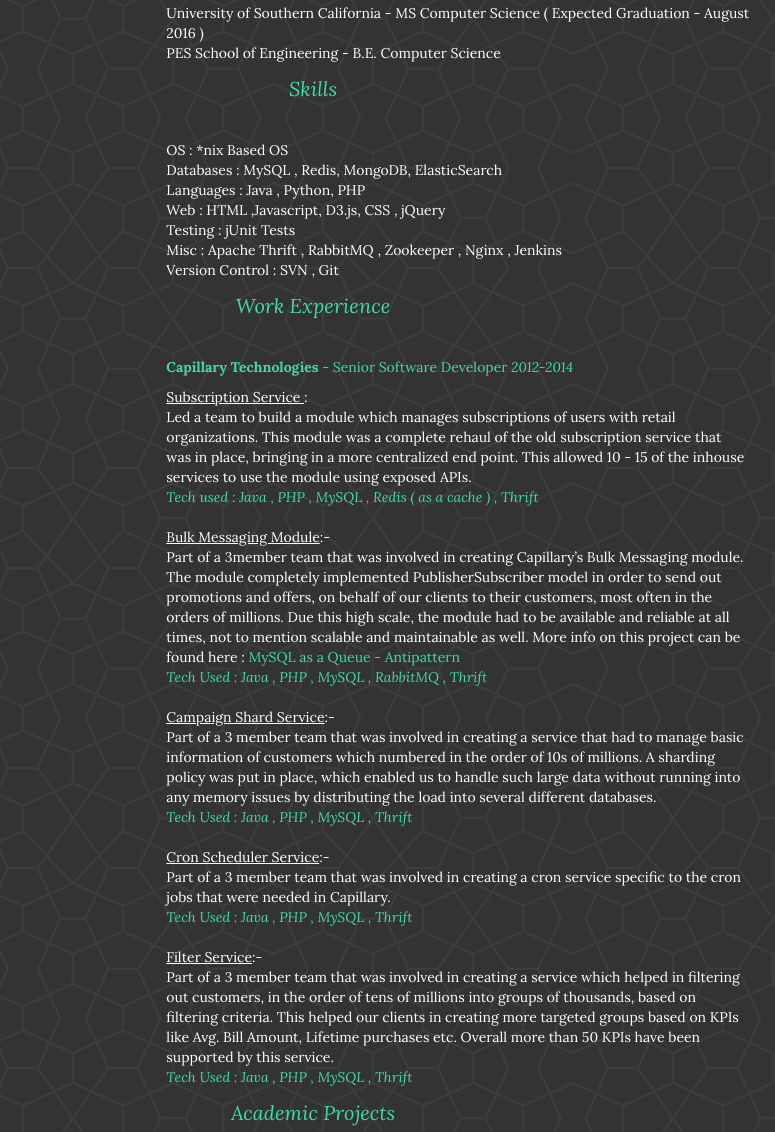
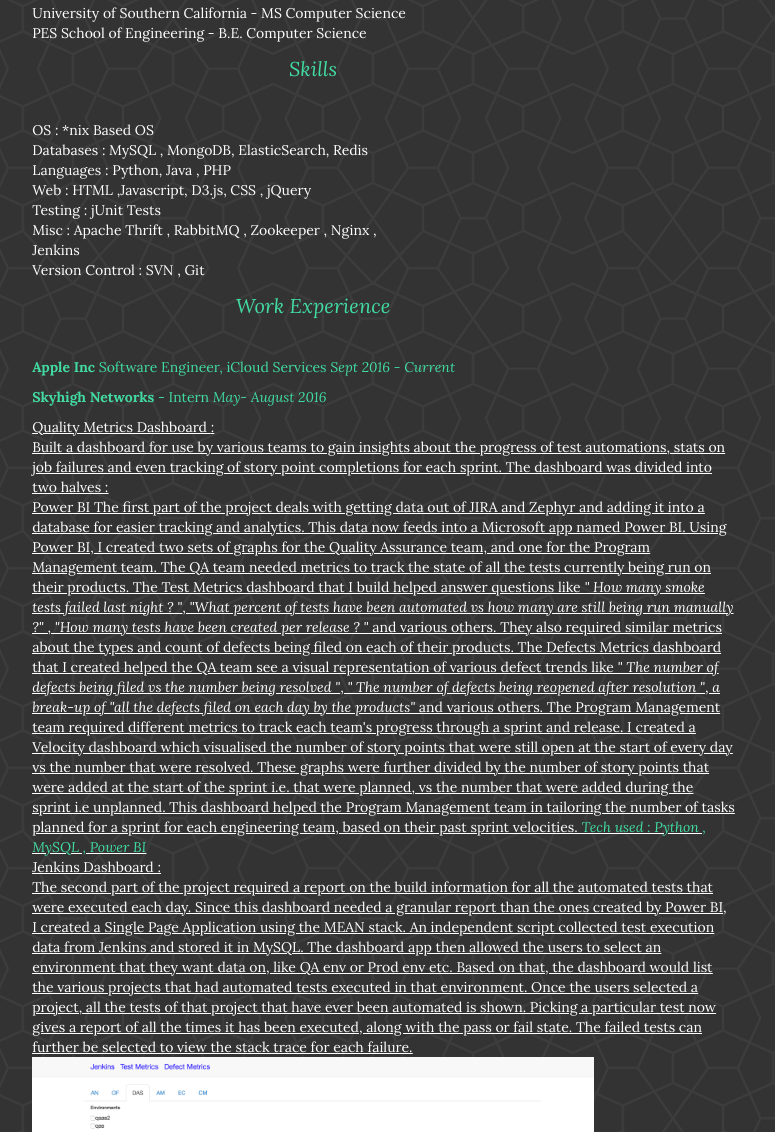
Before and after one commit to mahimams/mahimams.com, a plain HTML site: page index.html in a window 1280 px wide. Shown: the part 982-2114 px from the top of the page, without its empty margins (327-1102 px from the left). Drawn offline with Linux system fonts and the light colour scheme.

Commit message:
updated latest work ex

```diff
--- a/index.html
+++ b/index.html
@@ -84,21 +84,21 @@
     <!-- Resume Section -->
     <section id="resume" class="container resume-section text-center">
         <div class="row">
-            <div class="col-lg-8 col-lg-offset-2">
+            <div class="col-lg-12">
                 <h2>Resume</h2>
 		<div class="row">
 			<p> <i> Academic Qualifications </i> </p>
-			<ul >
-		   		<li> University of Southern California - MS Computer Science ( Expected Graduation - August 2016 )</li>
+			<ul class="col-lg-6 col-lg-offset-1">
+		   		<li> University of Southern California - MS Computer Science </li>
 		   		<li> PES School of Engineering - B.E. Computer Science </li>
 			</ul>
 		</div>
 		<div class="row">
 			<p> <i> Skills </i> </p>
-			<ul >
+			<ul class="col-lg-6 col-lg-offset-1">
 				<li> OS : *nix Based OS </li>
-				<li> Databases : MySQL , Redis, MongoDB, ElasticSearch </li>
-				<li> Languages : Java , Python, PHP </li>
+				<li> Databases : MySQL , MongoDB, ElasticSearch, Redis </li>
+				<li> Languages : Python, Java , PHP </li>
 				<li> Web : HTML ,Javascript, D3.js, CSS , jQuery </li>
 				<li> Testing : jUnit Tests </li>
 				<li> Misc : Apache Thrift , RabbitMQ , Zookeeper , Nginx , Jenkins </li>
@@ -107,63 +107,100 @@
 		</div>
 		<div class="row">
 			<p> <i> Work Experience </i> </p>
-			<ul style="color:#42dca3"> <li> <b> Capillary Technologies </b> -  Senior Software Developer  <i> 2012-2014 </i> </li> </ul>
-			<ul>
+            <ul style="color:#42dca3" class="col-lg-9 col-lg-offset-1" >
+                <li> <b> Apple Inc </b> Software Engineer, iCloud Services  <i> Sept 2016 - Current </i>
+                </li>
+            </ul>
+            <ul style="color:#42dca3" class="col-lg-9 col-lg-offset-1" >
+                <li> <b> Skyhigh Networks </b> -  Intern  <i> May- August 2016 </i> </li>
+            </ul>
+            <ul class="col-lg-9 col-lg-offset-1" >
+                <li> <u> Quality Metrics Dashboard <u>: </br>
+                    Built a dashboard for use by various teams to gain insights
+                    about the progress of test automations, stats on job failures and even
+                    tracking of story point completions for each sprint.
+                    The dashboard was divided into two halves : </br>
+                    <u> Power BI </u>
+                    The first part of the project deals with getting data out of JIRA and Zephyr and adding it into a database for easier tracking and analytics. This data now feeds into a Microsoft app named Power BI.
+                    Using Power BI, I created two sets of graphs for the Quality Assurance team, and one
+                    for the Program Management team.
+                    The QA team needed metrics to track the state of all the tests currently being run on their products. The Test Metrics dashboard that I build helped answer questions like
+                    <i>" How many smoke tests failed last night ? "</i>, <i>"What percent of tests have been automated vs how many are still being run manually ?" </i>, <i>"How many tests have been created per release ? "</i> and various others.
+                    They also required similar metrics about the types and count of defects being filed on each of their products. The Defects Metrics dashboard that I created helped the QA team
+                    see a visual representation of various defect trends like <i>" The number of defects being filed vs the number being resolved "</i>, <i>" The number of defects being reopened
+                    after resolution "</i>, <i> a break-up of "all the defects filed on each day by the products" </i> and various others.
+                    The Program Management team required different metrics to track each team's progress
+                    through a sprint and release. I created a Velocity dashboard which visualised the
+                    number of story points that were still open at the start of every day vs the number
+                    that were resolved. These graphs were further divided by the number of story points
+                    that were added at the start of the sprint i.e. that were planned, vs the number
+                    that were added during the sprint i.e unplanned.
+                    This dashboard helped the Program Management team in tailoring the number of tasks
+                    planned for a sprint for each engineering team, based on their past sprint velocities.
+
+                    <i style="color:#42dca3"> Tech used : Python ,  MySQL , Power BI </i> </br>
+
+                    <u> Jenkins Dashboard </u> : </br>
+                    The second part of the project required a report on the build information for
+                    all the automated tests that were executed each day. Since this dashboard needed
+                    a granular report than the ones created by Power BI, I created a Single Page Application
+                    using the MEAN stack.
+                    An independent script collected test execution data from Jenkins and stored it in MySQL.
+                    The dashboard app then allowed the users to select an environment that they want data on, like QA env or Prod env etc. Based on that, the dashboard would list the various projects that had automated tests executed in that environment. Once the users selected a project,
+                    all the tests of that project that have ever been automated is shown. Picking a particular test now gives a report of all the times it has been executed, along with the
+                    pass or fail state. The failed tests can further be selected to view the stack trace for each failure.
+                    <br/>
+                    <img src="img/Quality-1.png" height="80%" width="80%"/>
+                    <br/><br/>
+                    <img src="img/Quality-2.png" height="80%" width="80%"/>
+                    <br/><br/>
+                    <img src="img/Quality-3.png" height="80%" width="80%"/>
+                    <br/><br/>
+                    <img src="img/Quality-4.png" height="80%" width="80%"/>
+                    <br/><br/>
+                    <img src="img/Quality-5.png" height="80%" width="80%"/>
+
+			<ul style="color:#42dca3" class="col-lg-9 col-lg-offset-1" >
+                <li> <b> Capillary Technologies </b> -  Senior Software Developer  <i> 2012-2014 </i> </li>
+            </ul>
+			<ul class="col-lg-9 col-lg-offset-1">
 				<li> <u> Subscription Service </u>:­ </br>
-					Led a team to build a module which manages subscriptions of users with retail
+					Led a team in building a module which manages subscriptions of users with retail
 					organizations. This module was a complete rehaul of the old subscription service
-					that was in place, bringing in a more centralized end point. This allowed 10 - 15 of
+					that was in place, bringing in a more centralized end point. This also allowed 10 - 15 of
 					the in­house services to use the module using exposed APIs. <br/>
-					<i style="color:#42dca3"> Tech used : Java , PHP , MySQL , Redis ( as a cache ) , Thrift </i>
+					<i style="color:#42dca3"> Tech used : Java , PHP , MySQL , Redis ( as a cache ) , Thrift
+                    </i>
 				</li>
 				<br/>
 				<li> <u>Bulk Messaging Module</u>:- </br>
-					Part of a 3­member team that was involved in creating Capillary’s Bulk
-					Messaging module. The module completely implemented Publisher­Subscriber
-					model in order to send out promotions and offers, on behalf of our clients to their
-					customers, most often in the orders of millions. Due this high scale, the module
-					had to be available and reliable at all times, not to mention scalable and
-					maintainable as well.
+					The module completely implemented Publisher­-Subscriber model in order to send out promotions and offers, on behalf of our clients to their customers, most often in the orders of millions. Due this high scale, the module had to be available and reliable at all times, as well as mention scalable and maintainable.
 					More info on this project can be found here :
 					<a href="http://technology.capillarytech.com/2014/11/18/mysql­as­a­queue­and­anti­patterns­case­study­of­a­bulk­messaging­system/"> MySQL as a Queue - Antipattern </a>
 					<br/> <i style="color:#42dca3"> Tech Used : Java , PHP , MySQL , RabbitMQ , Thrift</i>
 				</li>
 				<br/>
 				<li> <u>Campaign Shard Service</u>:- <br/>
-					Part of a 3 member team that was involved in creating a service that had to
-					manage basic information of customers which numbered in the order of 10s of
-					millions. A sharding policy was put in place, which enabled us to handle such
-					large data without running into any memory issues by distributing the load into
+					Created a service that had to manage basic information of customers which numbered in the order of 10s of millions. A sharding policy was put in place, which enabled us to handle such large data without running into any memory issues by distributing the load across
 					several different databases.
 					<br/> <i style="color:#42dca3"> Tech Used : Java , PHP , MySQL , Thrift </i>
 				</li>
 				<br/>
-				<li> <u>Cron Scheduler Service</u>:- </br>
-					Part of a 3 member team that was involved in creating a cron service specific to
-					the cron jobs that were needed in Capillary.
-					<br/> <i style="color:#42dca3"> Tech Used : Java , PHP , MySQL , Thrift </i>
-				</li>
-				<br/>
 				<li> <u>Filter Service</u>:- <br/>
-					Part of a 3 member team that was involved in creating a service which helped in
-					filtering out customers, in the order of tens of millions into groups of thousands,
-					based on filtering criteria. This helped our clients in creating more targeted
-					groups based on KPIs like Avg. Bill Amount, Lifetime purchases etc. Overall more
-					than 50 KPIs have been supported by this service.
+					Created a service which helped in filtering out customers, in the order of tens of millions into groups of thousands, based on various filtering criteria. This helped our clients in creating more targeted groups based on KPIs like Avg. Bill Amount, Lifetime purchases etc. Overall more than 50 KPIs have been supported by this service.
 					<br/> <i style="color:#42dca3"> Tech Used : Java , PHP , MySQL , Thrift </i>
 				</li>
 			</ul>
 		</div>
 		<div class="row">
 			<p> <i> Academic Projects </i> </p>
-				<ul>
+				<ul class="col-lg-9 col-lg-offset-1" >
 					<li> <u>Visualization for DIG </u>:- <br/>
-                                        	Created a visualization for data present in ElasticSearch for various metrics like
-                                        	frequency by year, counts based on certain features etc. This was a part of the
+                        Created a visualization for domain data present in ElasticSearch for various metrics like frequency by year, counts based on certain features etc. This was a part of the
 						Domain Specific Insight Graphs (DIG) project from the Information Sciences Institute at USC.
 						<br/> <i style="color:#42dca3">Tech Used : AngularJS, ElasticSearch, D3.js, Bootstrap CSS, HTML5 </i>
 						<br/>
-						<img src="img/DIG-Vis.png" height="70%" width="70%">
+						<img src="img/DIG-Vis.png" height="80%" width="80%">
 					</li>
 					<br/>
 					<li> <u>FOSSHelper</u>:- <br/>
@@ -171,8 +208,10 @@
 						recommendation system that helps people to get started with contributing to FOSS.
 						It tailors the recommendations to the user by linking to their LinkedIn account,
 						and also parses skills listed on their resumes.
-						<br/> <img src="img/FossHelper-1.png" height="70%" width="70%"/>
-                                                <br/> <img src="img/FossHelper-2.png" height="70%" width="70%"/>
+						<br/>
+                        <img src="img/FossHelper-1.png" height="80%" width="80%"/>
+                        <br/><br/>
+                        <img src="img/FossHelper-2.png" height="80%" width="80%"/>
 						<br/> <a href="https://github.com/crozzfire/fosshelper">Github Link</a>
 						<br/> <a href="https://www.youtube.com/watch?v=ShyE9dOvO78"> YouTube Demo </a>
 						<br/> <i style="color:#42dca3"> Tech Used : AngularJS, Node.js, Express.js, ElasticSearch, Bootstrap CSS, Jade </i>
@@ -181,7 +220,7 @@
 		</div>
 		<div class="row">
 			<p> <i> Weekend Hacks </i> </p>
-			<ul>
+			<ul class="col-lg-9 col-lg-offset-1" >
 				<li> <u>Trunc8or</u>:- <br/>
 				Worked on a Chrome extension to help fix a problem I was having with the 140
 				char limit on Twitter updates. It can be found on the Chrome web store named “Trunc8or”.
@@ -220,8 +259,6 @@
         </div>
     </section>
 
-
-
     <!-- jQuery -->
     <script src="js/jquery.js"></script>
 
```
Also changed, not shown: img/Quality-1.png (added), img/Quality-2.png (added), img/Quality-3.png (added), img/Quality-4.png (added), img/Quality-5.png (added).
